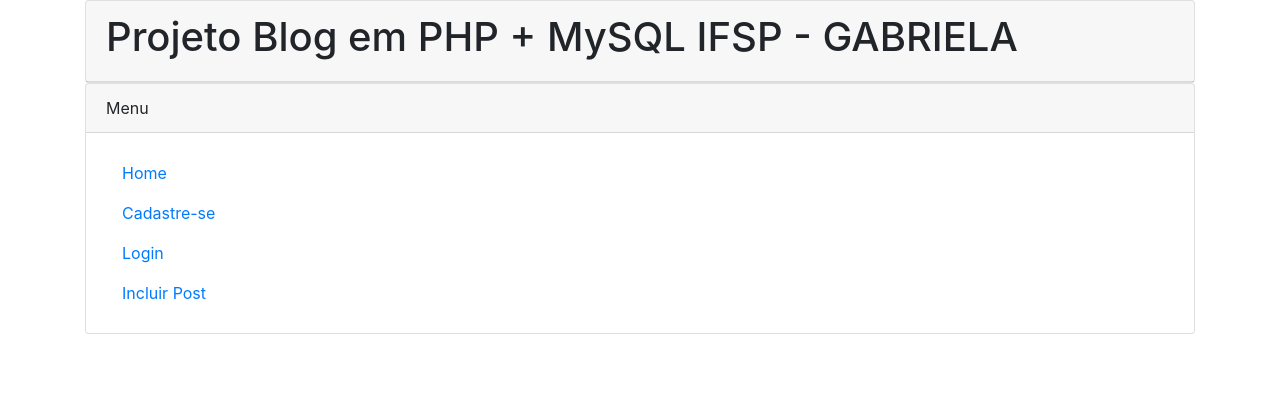
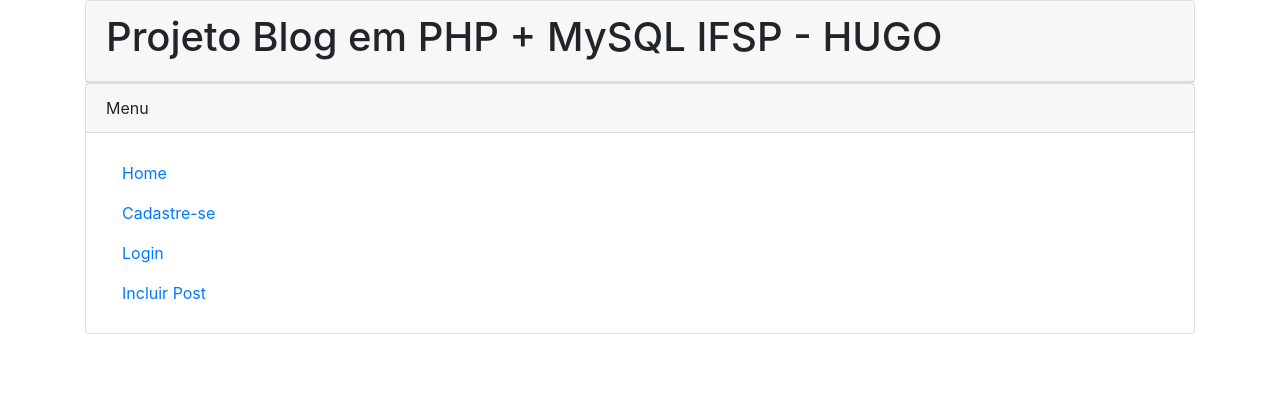
Before and after one commit to Hugo-RBdS/blog, a PHP site: page / in a window 1280 px wide. Shown: the top 420 px of the page. Run offline with PHP 8.4, Linux system fonts and the light colour scheme; data that the repository does not hold is empty.

Commit message:
aaaaaaaaaaaaaaaaaaaaaaaaaaaaaaaaaaaaaaaaa

```diff
--- a/includes/topo.php
+++ b/includes/topo.php
@@ -4,7 +4,7 @@
 
 <div class="card">
     <div class="card-header">
-        <h1>Projeto Blog em PHP + MySQL IFSP - GABRIELA</h1>
+        <h1>Projeto Blog em PHP + MySQL IFSP - HUGO</h1>
     </div>
     <?php if(isset($_SESSION['login'])): ?>
     <div class="card-body text-right">
--- a/index.php
+++ b/index.php
@@ -1,7 +1,7 @@
 <!DOCTYPE html>
 <html>
 <head>
-    <title>Página inicial | Projeto para Web com PHP - Gabriela</title>
+    <title>Página inicial | Projeto para Web com PHP - Hugo</title>
     <link rel="stylesheet" href="lib/bootstrap-4.2.1-dist/css/bootstrap.min.css">
 </head>
 <body>
```
Also changed, not shown: tests/mysql_test.php (+1 -1 lines), tests/sql_test.php (+2 -2 lines).
